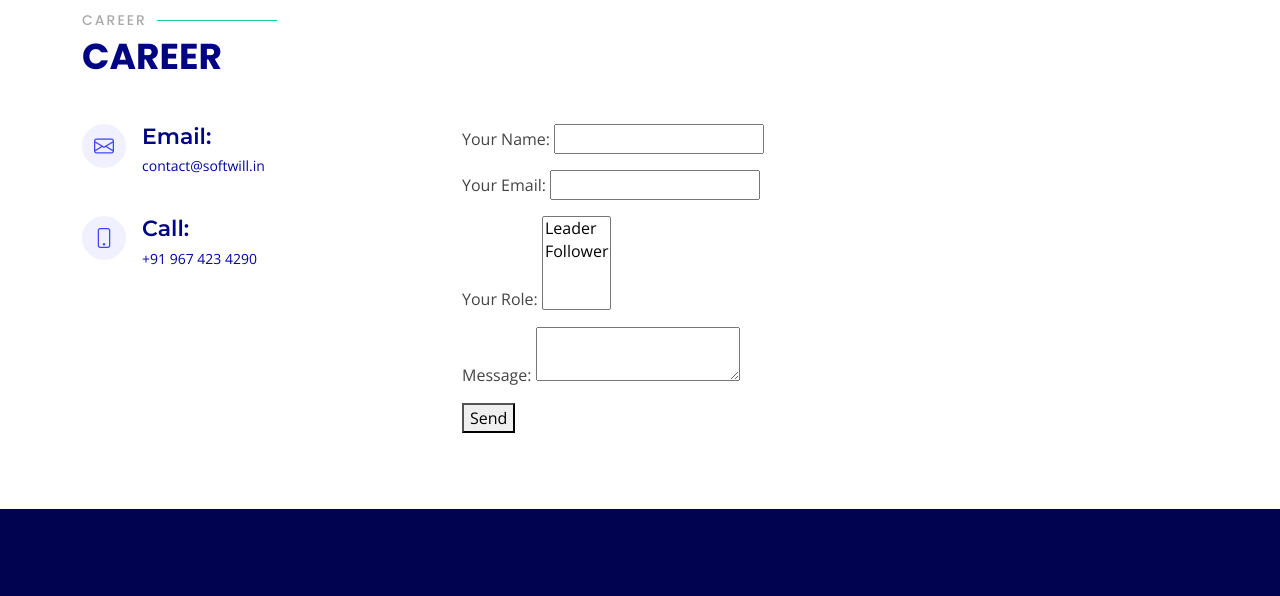
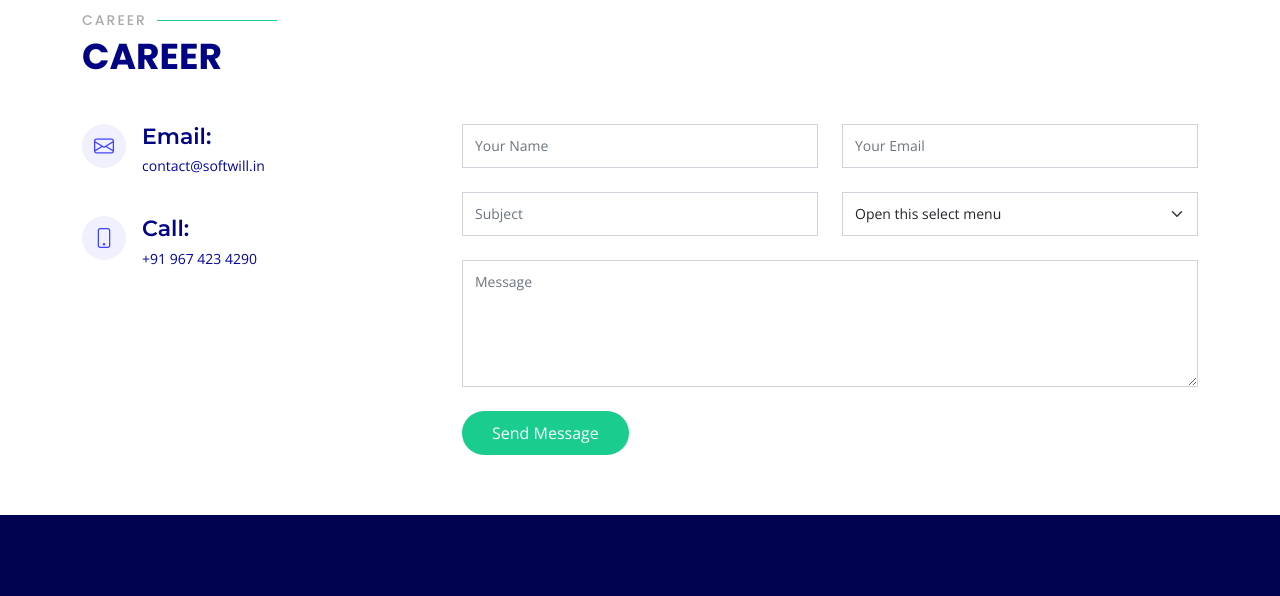
Before and after one commit to softwill-technology/compony-website, a plain HTML site: page index.html in a window 1280 px wide. Shown: the part 2260-2856 px from the top of the page. Drawn offline with nearby package versions, Linux system fonts and the light colour scheme.

Commit message:
Worked on contact form

```diff
--- a/index.html
+++ b/index.html
@@ -312,29 +312,7 @@
           </div>
 
           <div class="col-lg-8 mt-5 mt-lg-0" data-aos="fade-left" data-aos-delay="200">
-            <form name="contact" method="POST" data-netlify="true">
-              <p>
-                <label>Your Name: <input type="text" name="name" /></label>
-              </p>
-              <p>
-                <label>Your Email: <input type="email" name="email" /></label>
-              </p>
-              <p>
-                <label>Your Role: <select name="role[]" multiple>
-                  <option value="leader">Leader</option>
-                  <option value="follower">Follower</option>
-                </select></label>
-              </p>
-              <p>
-                <label>Message: <textarea name="message"></textarea></label>
-              </p>
-              <p>
-                <button type="submit">Send</button>
-              </p>
-            </form>
-
-
-            <!-- <form name="contact" method="POST" data-netlify="true" class="php-email-form">
+            <form name="contact" method="POST" data-netlify="true" class="php-email-form">
               <div class="row">
                 <div class="col-md-6 form-group">
                   <input type="text" name="name" class="form-control" id="name" placeholder="Your Name" required>
@@ -348,8 +326,8 @@
                   <input type="text" class="form-control" name="subject" id="subject" placeholder="Subject" required>
                 </div>
                 <div class="col-md-6 form-group mt-3">
-                  <select class="form-control form-select" aria-label="Default select example">
-                    <option selected>Open this select menu</option>
+                  <select name="role[]" class="form-control form-select" aria-label="Default select example">
+                    <option value="0" selected>Open this select menu</option>
                     <option value="1">One</option>
                     <option value="2">Two</option>
                     <option value="3">Three</option>
@@ -365,7 +343,7 @@
                 <div class="sent-message">Your message has been sent. Thank you!</div>
               </div>
               <button type="submit">Send Message</button>
-            </form> -->
+            </form>
 
           </div>
 
```
